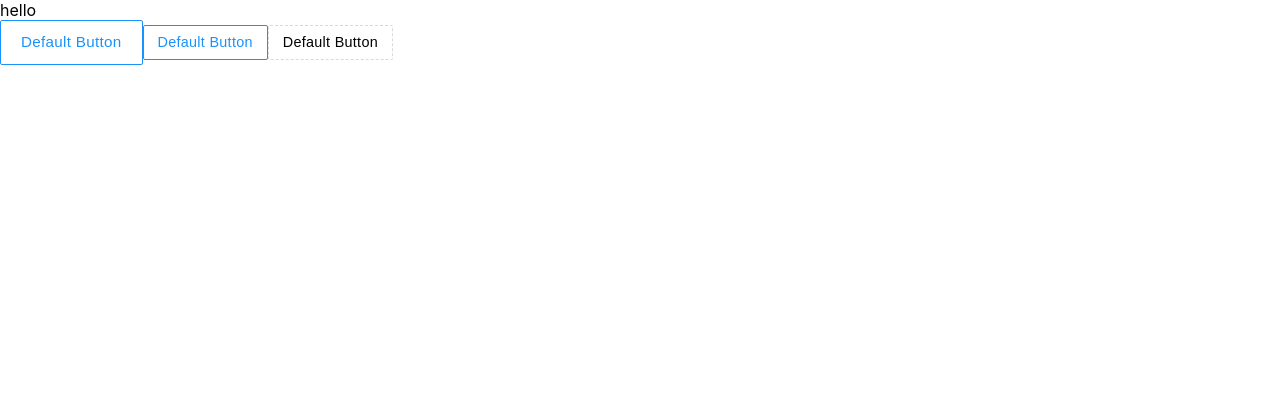
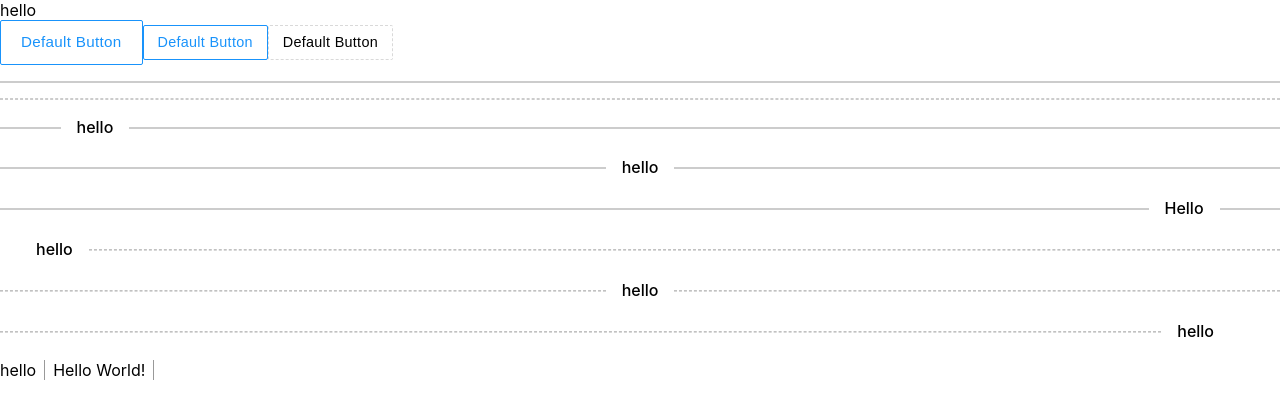
Before and after one commit to smeekas/simform-ui, a React (Create React App) app: page / in a window 1280 px wide. Shown: the top 418 px of the page. Built offline with nearby package versions, Linux system fonts and the light colour scheme; the HTML template or start-up script is replaced by a standard one.

Commit message:
feature: Divider component

```diff
--- a/src/App.tsx
+++ b/src/App.tsx
@@ -1,18 +1,35 @@
-import React, { MouseEventHandler } from 'react';
-import Button from './components/Button/Button';
-
+import React, { MouseEventHandler } from "react";
+import Button from "./components/Button/Button";
+import Divider from "./components/Divider/Divider";
 
 function App() {
-  const ref=React.useRef<HTMLButtonElement>(null);
-  const handler:MouseEventHandler=(e)=>{
+  const ref = React.useRef<HTMLButtonElement>(null);
+  const handler: MouseEventHandler = (e) => {
     // console.log(ref)
-  }
+  };
   return (
     <div className="App">
-    <div >hello</div>
-    <Button size='large'    ghost onClick={handler} varient="primary" />
-    <Button size='medium'   ghost onClick={handler} varient="primary" />
-    <Button     onClick={handler} varient="dashed" />
+      <div>hello</div>
+      <Button size="large" ghost onClick={handler} varient="primary" />
+      <Button size="medium" ghost onClick={handler} varient="primary" />
+      <Button onClick={handler} varient="dashed" />
+      <Divider></Divider>
+      <Divider varient="dashed"></Divider>
+      <Divider orientation="left">hello</Divider>
+      <Divider orientation="center">hello</Divider>
+      <Divider orientation="right">Hello</Divider>
+      <Divider varient="dashed" orientationMargin={20} orientation="left">
+        hello
+      </Divider>
+      <Divider varient="dashed">hello</Divider>
+      <Divider varient="dashed" orientationMargin={50} orientation="right">
+        hello
+      </Divider>
+      hello
+      <Divider type="vertical"></Divider>
+      Hello World!
+      <Divider type="vertical"></Divider>
+      {/* <Divider type="horizontal">rgt</Divider> */}
     </div>
   );
 }
@@ -20,6 +37,6 @@ function App() {
 export default App;
 //TODO COLOR VARIABLES
 //TODO button component
- //TODO --> button default design
- //TODO --> button varient design design
- //TODO --> button icon support
+//TODO --> button default design
+//TODO --> button varient design design
+//TODO --> button icon support
--- /dev/null
+++ b/src/components/Divider/Divider.scss
@@ -0,0 +1,62 @@
+.zen-divider-with-text {
+  display: flex;
+  margin: 16px 0;
+  font-weight: 500;
+  font-size: 16px;
+  text-align: center;
+  border-top: 0;
+  border-top-color: rgba(0, 0, 0, 0.4);
+  clear: both;
+  width: 100%;
+  min-width: 100%;
+  line-height: 1.55;
+}
+.zen-divider-with-text::before,
+.zen-divider-with-text::after {
+  box-sizing: border-box;
+  position: relative;
+  top: 50%;
+  width: 50%;
+  border-top: 1px solid transparent;
+  border-top-color: inherit;
+  border-bottom: 0;
+  transform: translateY(50%);
+  content: "";
+}
+.zen-divider-dashed::before,
+.zen-divider-dashed::after {
+  border-top-style: dashed;
+}
+.zen-divider-text {
+  padding: 0 16px;
+}
+.zen-divider-left::after,
+.zen-divider-right::before {
+  top: 50%;
+  width: 95%;
+}
+.zen-divider-left::before,
+.zen-divider-right::after {
+  top: 50%;
+  width: 5%;
+}
+.zen-divider-vertical {
+  position: relative;
+  top: -0.06em;
+  display: inline;
+  height: 0.9em;
+  margin: 0 8px;
+  vertical-align: middle;
+  border-top: 0;
+  border-left: 1px solid rgba(0, 0, 0, 0.4);
+}
+
+
+
+
+.zen-divider-margin-left::before{
+    width: 0%;
+}
+.zen-divider-margin-right::after{
+  width: 0%;
+}
--- /dev/null
+++ b/src/components/Divider/Divider.tsx
@@ -0,0 +1,52 @@
+import React, { Children, forwardRef } from "react";
+import "./Divider.scss";
+import className from "classnames";
+interface DividerProps {
+  varient?: "plain" | "dashed";
+  orientation?: "left" | "right" | "center";
+  children?: string;
+  type?: "horizontal" | "vertical";
+  orientationMargin?: boolean | number;
+}
+
+const Divider = React.forwardRef<HTMLParagraphElement, DividerProps>(
+  (props, ref) => {
+    const {
+      children,
+      varient,
+      orientation = "center",
+      type,
+      orientationMargin,
+    } = props;
+    const classnames = className({
+      [`zen-divider-${orientation}`]: orientation,
+      [`zen-divider-with-text`]: orientation,
+      [`zen-divider-${varient}`]: varient,
+      [`zen-divider-${type}`]: type,
+      [`zen-divider-margin-${orientation}`]:
+        orientationMargin && orientation !== "center",
+    });
+    return (
+      <div className={`${classnames}`}>
+        {children && type !== "vertical" && (
+          <span
+            style={{
+              marginLeft:
+                orientation === "left" && typeof orientationMargin === "number"
+                  ? orientationMargin
+                  : 0,
+              marginRight:
+                orientation === "right" && typeof orientationMargin === "number"
+                  ? orientationMargin
+                  : 0,
+            }}
+            className="zen-divider-text"
+          >
+            {children}
+          </span>
+        )}
+      </div>
+    );
+  }
+);
+export default Divider;
```
